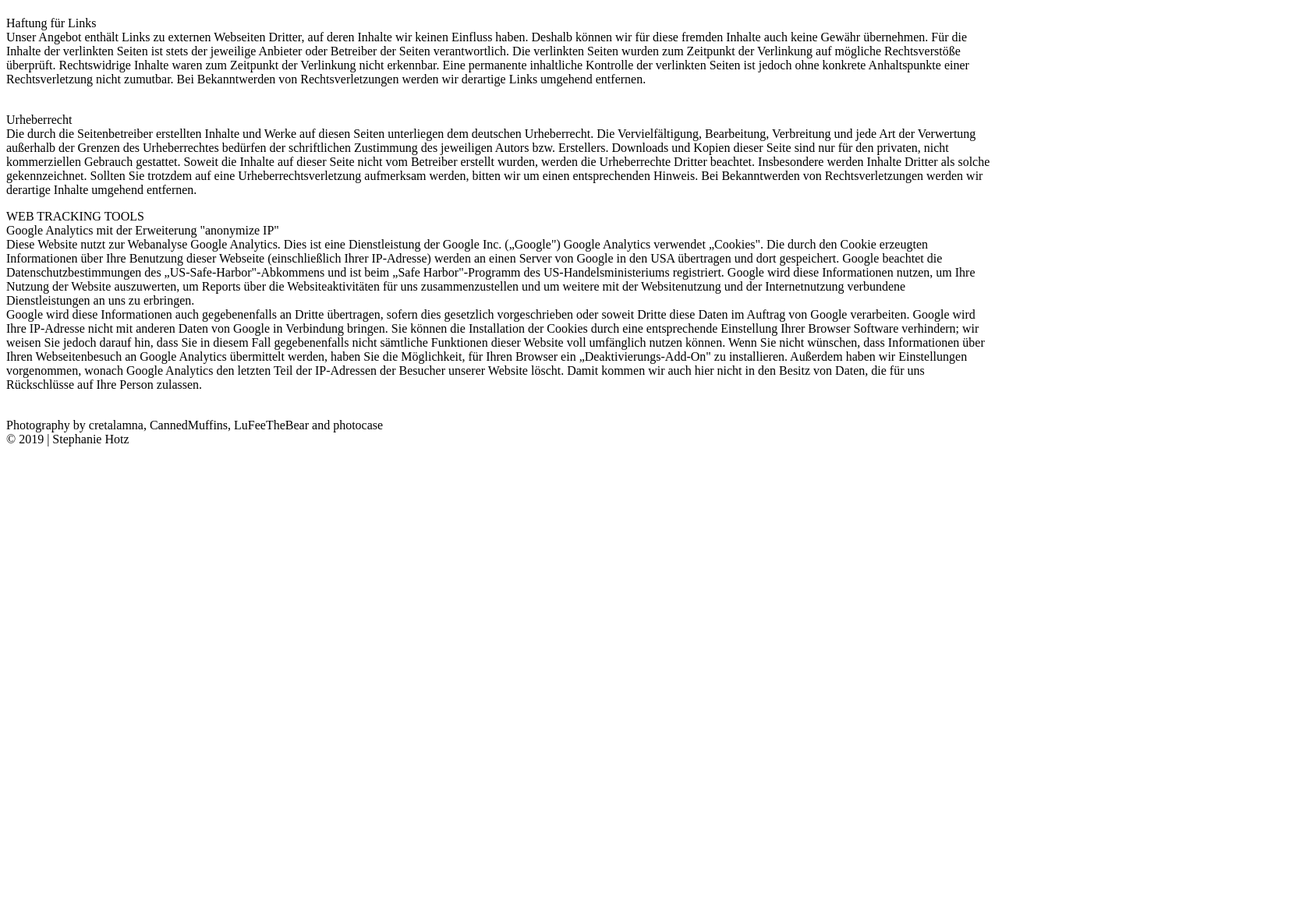
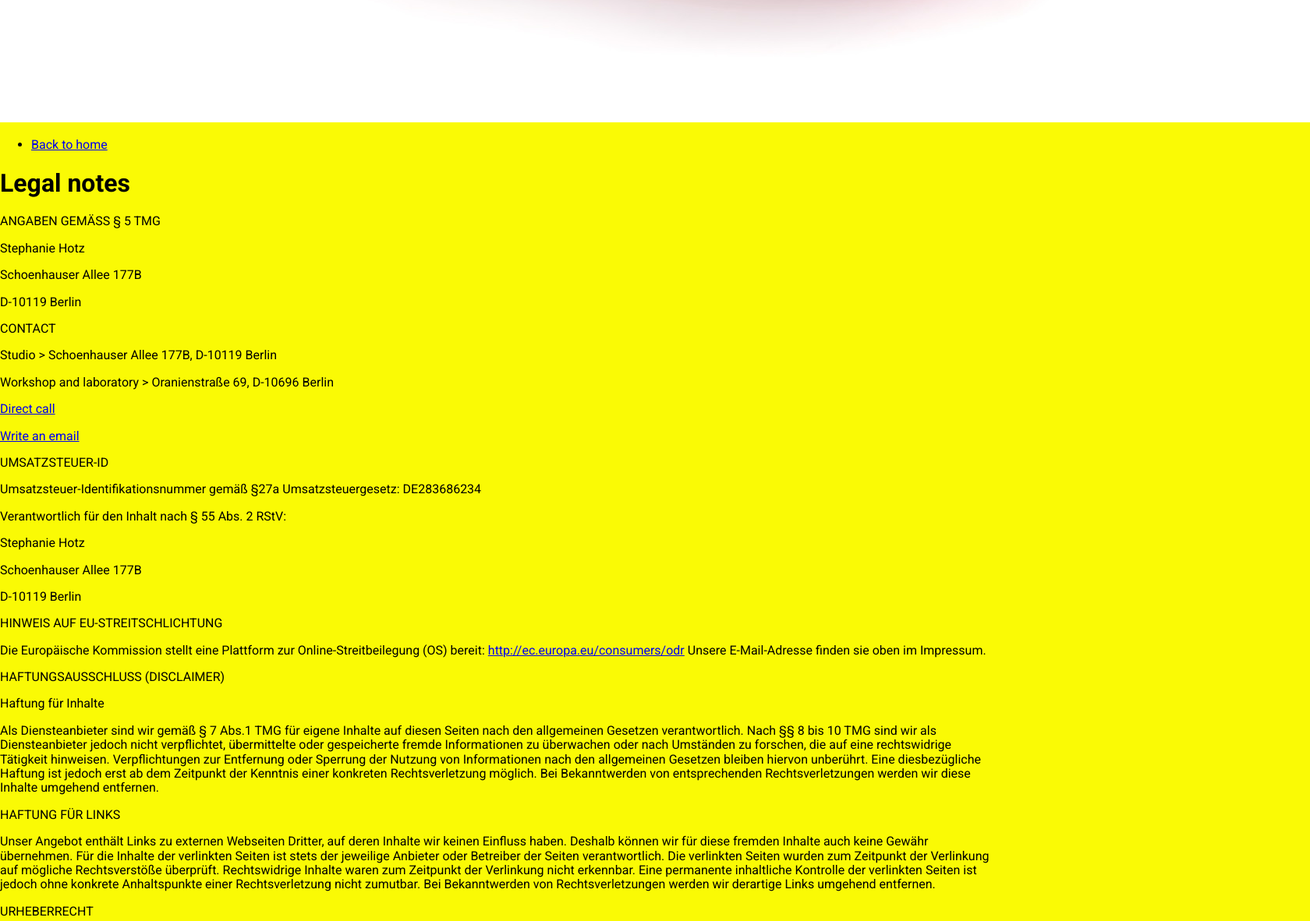
Before and after one commit to homerzeitz/portfolio-website, a plain HTML site: page imprint.html in a window 1280 px wide. Shown: the part 743-1925 px from the top of the page at 78% size, 1680 px wide, since content can reach past the window. Before the commit the page ends 1332 px from the top, so only its background shows below. Drawn offline with nearby package versions, Linux system fonts and the light colour scheme.

Commit message:
- Add similar structure header, main and footer - Add similar head settings - remove <left> - remove <br> tags, insert <p> instead

```diff
--- a/imprint.html
+++ b/imprint.html
@@ -1,82 +1,107 @@
 <!DOCTYPE html>
 <html lang="en" dir="ltr">
+
 <head>
   <meta charset="utf-8">
   <title>Stephanie Hotz</title>
+  <link rel="icon" href="favicon.ico" type="image/x-icon">
+  <link rel="stylesheet" type="text/css" href="https://cdnjs.cloudflare.com/ajax/libs/normalize/8.0.0/normalize.min.css">
+  <link rel="stylesheet" type="text/css" href="css/style.css">
+  <link href="https://fonts.googleapis.com/css?family=Roboto:400,500,700,900" rel="stylesheet">
 </head>
+
 <body>
-  <a><img src="img/Gumpower_Hotz.jpg" alt="Bubble Gums" style="width:200px;height:110px;"></a>
-
+  <header>
     <div>
+      <div class="container">
+        <a><img src="img/Gumpower_Hotz.jpg" alt="Bubble Gums"></a>
+        <nav>
           <ul>
             <li><a href="index.html">Back to home</a></li>
           </ul>
+        </nav>
+      </div>
+    </div>
+  </header>
 
-    <left>
+  <main>
+    <div>
       <div class="container">
         <h1>Legal notes</h1>
 
         <p>
-          Angaben gemäß § 5 TMG:
-          <br>Stephanie Hotz
-          <br>Schoenhauser Allee 177B
-          <br>D-10119 Berlin
+          ANGABEN GEMÄSS § 5 TMG
+          <p>Stephanie Hotz
+            <p>Schoenhauser Allee 177B
+              <p>D-10119 Berlin
               </p>
 
               <p>
-          Contact:
-          <br>Studio > Schoenhauser Allee 177B, D-10119 Berlin
-          <br>Workshop and laboratory > Oranienstraße 69, D-10696 Berlin
-          <br><a href="tel:+4917621703531">Direct call</a>
-          <br><a href="mailto:mail@stephaniehotz.de">Write an email</a>
+                CONTACT
+                <p>Studio > Schoenhauser Allee 177B, D-10119 Berlin
+                  <p>Workshop and laboratory > Oranienstraße 69, D-10696 Berlin
+                    <p><a href="tel:+4917621703531">Direct call</a>
+                      <p><a href="mailto:mail@stephaniehotz.de">Write an email</a>
                       </p>
 
                       <p>
-          Umsatzsteuer-ID:
-          <br>Umsatzsteuer-Identifikationsnummer gemäß §27a Umsatzsteuergesetz: DE283686234
+                        UMSATZSTEUER-ID
+                        <p>Umsatzsteuer-Identifikationsnummer gemäß §27a Umsatzsteuergesetz: DE283686234
+                          <p>Verantwortlich für den Inhalt nach § 55 Abs. 2 RStV:
+                            <p>Stephanie Hotz
+                              <p>Schoenhauser Allee 177B
+                                <p>D-10119 Berlin
                                 </p>
 
                                 <p>
-          Verantwortlich für den Inhalt nach § 55 Abs. 2 RStV:
-          <br>Stephanie Hotz
-          <br>Schoenhauser Allee 177B
-          <br>D-10119 Berlin
-        </p>
-
-        <p>
-          Hinweis auf EU-Streitschlichtung
-          <br>Die Europäische Kommission stellt eine Plattform zur Online-Streitbeilegung (OS) bereit: <a href="#http://ec.europa.eu/consumers/odr">http://ec.europa.eu/consumers/odr</a> Unsere E-Mail-Adresse finden sie oben im Impressum.
+                                  HINWEIS AUF EU-STREITSCHLICHTUNG
+                                  <p>Die Europäische Kommission stellt eine Plattform zur Online-Streitbeilegung (OS) bereit:
+                                    <a href="#http://ec.europa.eu/consumers/odr">http://ec.europa.eu/consumers/odr</a>
+                                    Unsere E-Mail-Adresse finden sie oben im Impressum.
                                   </p>
 
                                   <p>
                                     HAFTUNGSAUSSCHLUSS (DISCLAIMER)
-          <br>Haftung für Inhalte
-          <br>Als Diensteanbieter sind wir gemäß § 7 Abs.1 TMG für eigene Inhalte auf diesen Seiten nach den allgemeinen Gesetzen verantwortlich. Nach §§ 8 bis 10 TMG sind wir als Diensteanbieter jedoch nicht verpflichtet, übermittelte oder gespeicherte fremde Informationen zu überwachen oder nach Umständen zu forschen, die auf eine rechtswidrige Tätigkeit hinweisen. Verpflichtungen zur Entfernung oder Sperrung der Nutzung von Informationen nach den allgemeinen Gesetzen bleiben hiervon unberührt. Eine diesbezügliche Haftung ist jedoch erst ab dem Zeitpunkt der Kenntnis einer konkreten Rechtsverletzung möglich. Bei Bekanntwerden von entsprechenden Rechtsverletzungen werden wir diese Inhalte umgehend entfernen.
+                                    <p>Haftung für Inhalte
+                                      <p>Als Diensteanbieter sind wir gemäß § 7 Abs.1 TMG für eigene Inhalte auf diesen Seiten nach den allgemeinen Gesetzen verantwortlich. Nach §§ 8 bis 10 TMG sind wir als Diensteanbieter jedoch nicht verpflichtet, übermittelte oder gespeicherte fremde Informationen zu überwachen oder nach Umständen zu forschen, die auf eine rechtswidrige Tätigkeit hinweisen. Verpflichtungen zur Entfernung oder Sperrung der Nutzung von Informationen nach den allgemeinen Gesetzen bleiben hiervon unberührt. Eine diesbezügliche Haftung ist jedoch erst ab dem Zeitpunkt der Kenntnis einer konkreten Rechtsverletzung möglich. Bei Bekanntwerden von entsprechenden Rechtsverletzungen werden wir diese Inhalte umgehend entfernen.
                                       </p>
 
                                       <p>
-          <br>Haftung für Links
-          <br>Unser Angebot enthält Links zu externen Webseiten Dritter, auf deren Inhalte wir keinen Einfluss haben. Deshalb können wir für diese fremden Inhalte auch keine Gewähr übernehmen. Für die Inhalte der verlinkten Seiten ist stets der jeweilige Anbieter oder Betreiber der Seiten verantwortlich. Die verlinkten Seiten wurden zum Zeitpunkt der Verlinkung auf mögliche Rechtsverstöße überprüft. Rechtswidrige Inhalte waren zum Zeitpunkt der Verlinkung nicht erkennbar. Eine permanente inhaltliche Kontrolle der verlinkten Seiten ist jedoch ohne konkrete Anhaltspunkte einer Rechtsverletzung nicht zumutbar. Bei Bekanntwerden von Rechtsverletzungen werden wir derartige Links umgehend entfernen.
+                                        HAFTUNG FÜR LINKS
+                                        <p>Unser Angebot enthält Links zu externen Webseiten Dritter, auf deren Inhalte wir keinen Einfluss haben. Deshalb können wir für diese fremden Inhalte auch keine Gewähr übernehmen. Für die Inhalte der verlinkten Seiten ist stets der jeweilige Anbieter oder Betreiber der Seiten verantwortlich. Die verlinkten Seiten wurden zum Zeitpunkt der Verlinkung auf mögliche Rechtsverstöße überprüft. Rechtswidrige Inhalte waren zum Zeitpunkt der Verlinkung nicht erkennbar. Eine permanente inhaltliche Kontrolle der verlinkten Seiten ist jedoch ohne konkrete Anhaltspunkte einer Rechtsverletzung nicht zumutbar. Bei Bekanntwerden von Rechtsverletzungen werden wir derartige Links umgehend entfernen.
                                         </p>
 
                                         <p>
-          <br>Urheberrecht
-          <br>Die durch die Seitenbetreiber erstellten Inhalte und Werke auf diesen Seiten unterliegen dem deutschen Urheberrecht. Die Vervielfältigung, Bearbeitung, Verbreitung und jede Art der Verwertung außerhalb der Grenzen des Urheberrechtes bedürfen der schriftlichen Zustimmung des jeweiligen Autors bzw. Erstellers. Downloads und Kopien dieser Seite sind nur für den privaten, nicht kommerziellen Gebrauch gestattet. Soweit die Inhalte auf dieser Seite nicht vom Betreiber erstellt wurden, werden die Urheberrechte Dritter beachtet. Insbesondere werden Inhalte Dritter als solche gekennzeichnet. Sollten Sie trotzdem auf eine Urheberrechtsverletzung aufmerksam werden, bitten wir um einen entsprechenden Hinweis. Bei Bekanntwerden von Rechtsverletzungen werden wir derartige Inhalte umgehend entfernen.
+                                          URHEBERRECHT
+                                          <p>Die durch die Seitenbetreiber erstellten Inhalte und Werke auf diesen Seiten unterliegen dem deutschen Urheberrecht. Die Vervielfältigung, Bearbeitung, Verbreitung und jede Art der Verwertung außerhalb der Grenzen des Urheberrechtes bedürfen der schriftlichen Zustimmung des jeweiligen Autors bzw. Erstellers. Downloads und Kopien dieser Seite sind nur für den privaten, nicht kommerziellen Gebrauch gestattet. Soweit die Inhalte auf dieser Seite nicht vom Betreiber erstellt wurden, werden die Urheberrechte Dritter beachtet. Insbesondere werden Inhalte Dritter als solche gekennzeichnet. Sollten Sie trotzdem auf eine Urheberrechtsverletzung aufmerksam werden, bitten wir um einen entsprechenden Hinweis. Bei Bekanntwerden von Rechtsverletzungen werden wir derartige Inhalte umgehend entfernen.
                                           </p>
 
                                           <p>
                                             WEB TRACKING TOOLS
-          <br>Google Analytics mit der Erweiterung "anonymize IP"
-          <br>Diese Website nutzt zur Webanalyse Google Analytics. Dies ist eine Dienstleistung der Google Inc. („Google") Google Analytics verwendet „Cookies". Die durch den Cookie erzeugten Informationen über Ihre Benutzung dieser Webseite (einschließlich Ihrer IP-Adresse) werden an einen Server von Google in den USA übertragen und dort gespeichert. Google beachtet die Datenschutzbestimmungen des „US-Safe-Harbor"-Abkommens und ist beim „Safe Harbor"-Programm des US-Handelsministeriums registriert. Google wird diese Informationen nutzen, um Ihre Nutzung der Website auszuwerten, um Reports über die Websiteaktivitäten für uns zusammenzustellen und um weitere mit der Websitenutzung und der Internetnutzung verbundene Dienstleistungen an uns zu erbringen.
+                                            <p>Google Analytics mit der Erweiterung "anonymize IP"
+                                              <p>Diese Website nutzt zur Webanalyse Google Analytics. Dies ist eine Dienstleistung der Google Inc. („Google") Google Analytics verwendet „Cookies". Die durch den Cookie erzeugten Informationen über Ihre Benutzung dieser Webseite (einschließlich Ihrer IP-Adresse) werden an einen Server von Google in den USA übertragen und dort gespeichert. Google beachtet die Datenschutzbestimmungen des „US-Safe-Harbor"-Abkommens und ist beim „Safe Harbor"-Programm des US-Handelsministeriums registriert. Google wird diese Informationen nutzen, um Ihre Nutzung der Website auszuwerten, um Reports über die Websiteaktivitäten für uns zusammenzustellen und um weitere mit der Websitenutzung und der Internetnutzung verbundene Dienstleistungen an uns zu erbringen.
 
-          <br>Google wird diese Informationen auch gegebenenfalls an Dritte übertragen, sofern dies gesetzlich vorgeschrieben oder soweit Dritte diese Daten im Auftrag von Google verarbeiten. Google wird Ihre IP-Adresse nicht mit anderen Daten von Google in Verbindung bringen. Sie können die Installation der Cookies durch eine entsprechende Einstellung Ihrer Browser Software verhindern; wir weisen Sie jedoch darauf hin, dass Sie in diesem Fall gegebenenfalls nicht sämtliche Funktionen dieser Website voll umfänglich nutzen können. Wenn Sie nicht wünschen, dass Informationen über Ihren Webseitenbesuch an Google Analytics übermittelt werden, haben Sie die Möglichkeit, für Ihren Browser ein „Deaktivierungs-Add-On" zu installieren. Außerdem haben wir Einstellungen vorgenommen, wonach Google Analytics den letzten Teil der IP-Adressen der Besucher unserer Website löscht. Damit kommen wir auch hier nicht in den Besitz von Daten, die für uns Rückschlüsse auf Ihre Person zulassen.
+                                                <p>Google wird diese Informationen auch gegebenenfalls an Dritte übertragen, sofern dies gesetzlich vorgeschrieben oder soweit Dritte diese Daten im Auftrag von Google verarbeiten. Google wird Ihre IP-Adresse nicht mit anderen Daten von Google in Verbindung bringen. Sie können die Installation der Cookies durch eine entsprechende Einstellung Ihrer Browser Software verhindern; wir weisen Sie jedoch darauf hin, dass Sie in diesem Fall gegebenenfalls nicht sämtliche Funktionen dieser Website voll umfänglich nutzen können. Wenn Sie nicht wünschen, dass Informationen über Ihren Webseitenbesuch an Google Analytics übermittelt werden, haben Sie die Möglichkeit, für Ihren Browser ein „Deaktivierungs-Add-On" zu installieren. Außerdem haben wir Einstellungen vorgenommen, wonach Google Analytics den letzten Teil der IP-Adressen der Besucher unserer Website löscht. Damit kommen wir auch hier nicht in den Besitz von Daten, die für uns Rückschlüsse auf Ihre Person zulassen.
+                                                </p>
+
+                                              </div>
+                                            </div>
+                                          </main>
+
+
+                                          <footer>
+                                            <div>
+                                              <div class="container">
+                                                <p>
+                                                  Photography by cretalamna, CannedMuffins, LuFeeTheBear and photocase
                                                 </p>
 
                                                 <p>
-          <br>Photography by cretalamna, CannedMuffins, LuFeeTheBear and photocase
-          <br>© 2019 | Stephanie Hotz
+                                                  © 2019 | Stephanie Hotz
                                                 </p>
+                                              </div>
+                                            </div>
+                                          </footer>
 
-      </left>
                                         </body>
                                         </html>
```
Lines whose indentation alone changed are shown as unchanged.
